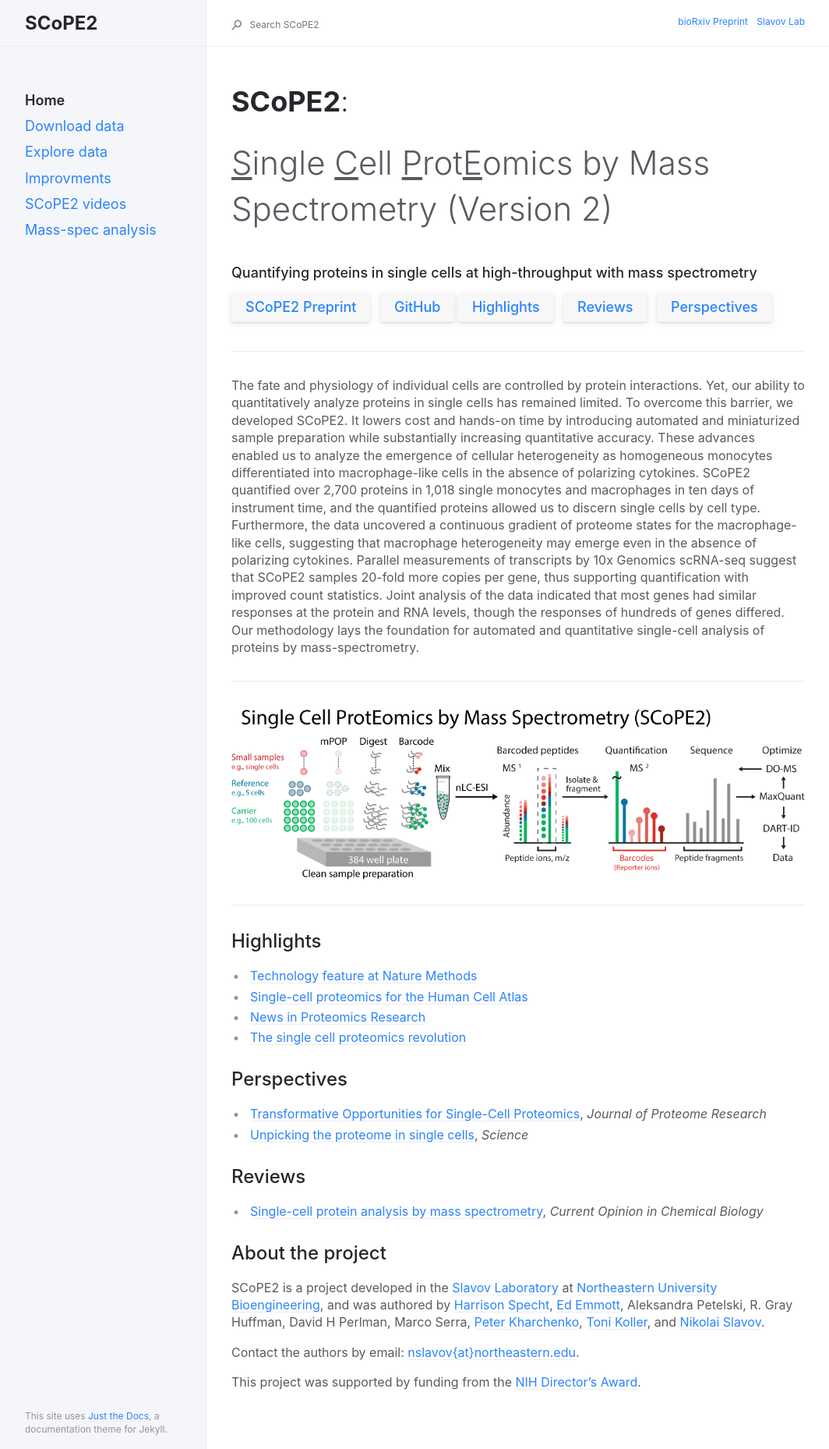
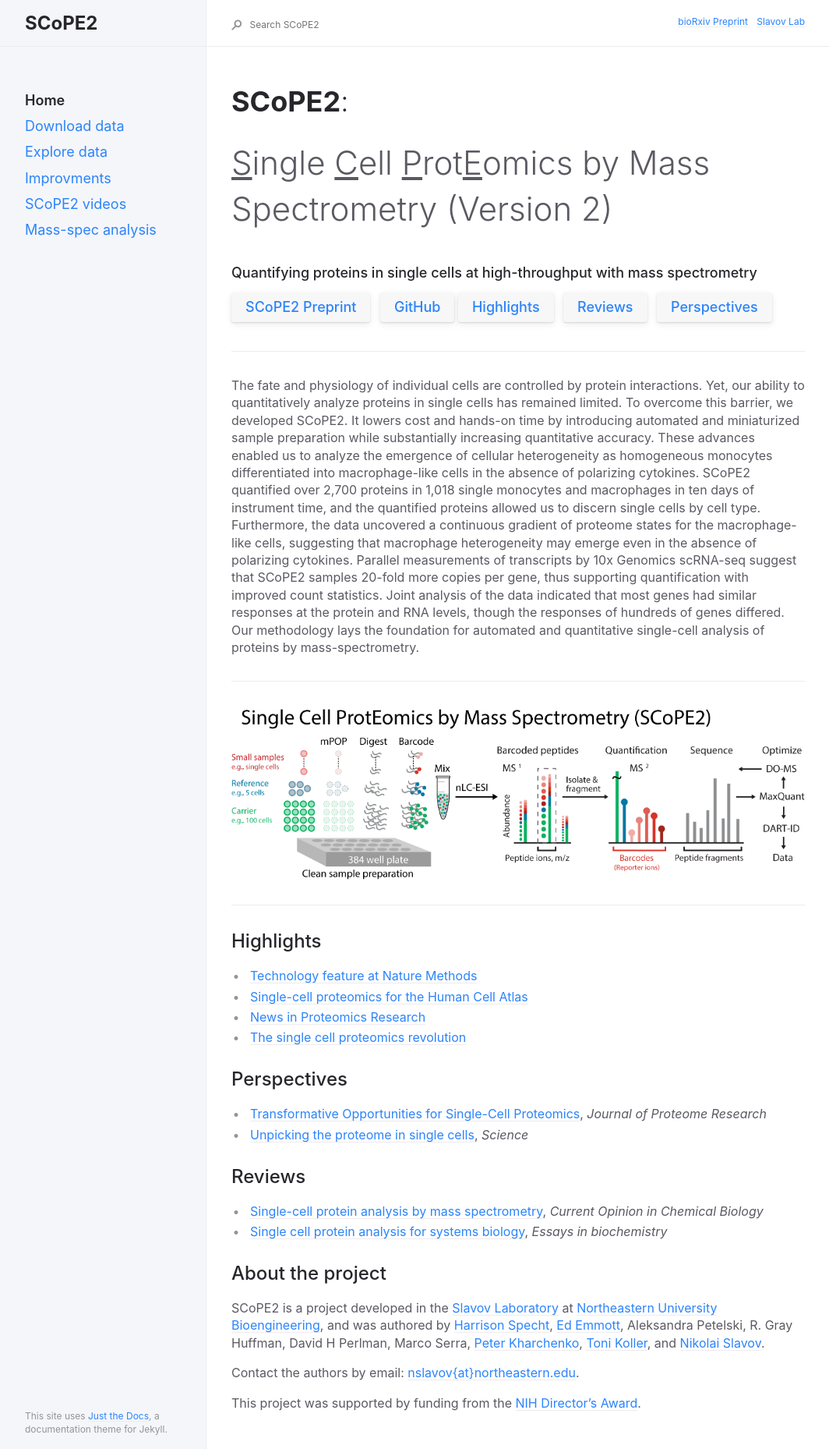
Before and after one commit to SlavovLab/SCoPE2, a Jekyll site: the page built from docs/index.md, in a window 1280 px wide. Shown: the whole page at 78% size, without its empty margins (91-1155 px from the left). Built offline with Jekyll 4.4.1, drawn with Linux system fonts in a browser that asks for light colours.

Commit message:
Update index.md

```diff
--- a/docs/index.md
+++ b/docs/index.md
@@ -44,6 +44,7 @@ The fate and physiology of individual cells are controlled by protein interactio
 
 ## Reviews
 * [Single-cell protein analysis by mass spectrometry](https://doi.org/10.1016/j.cbpa.2020.04.018), *Current Opinion in Chemical Biology*
+* [Single cell protein analysis for systems biology](https://www.ncbi.nlm.nih.gov/pmc/articles/PMC6204083/),	*Essays in biochemistry*
 
 ## About the project
 
```
